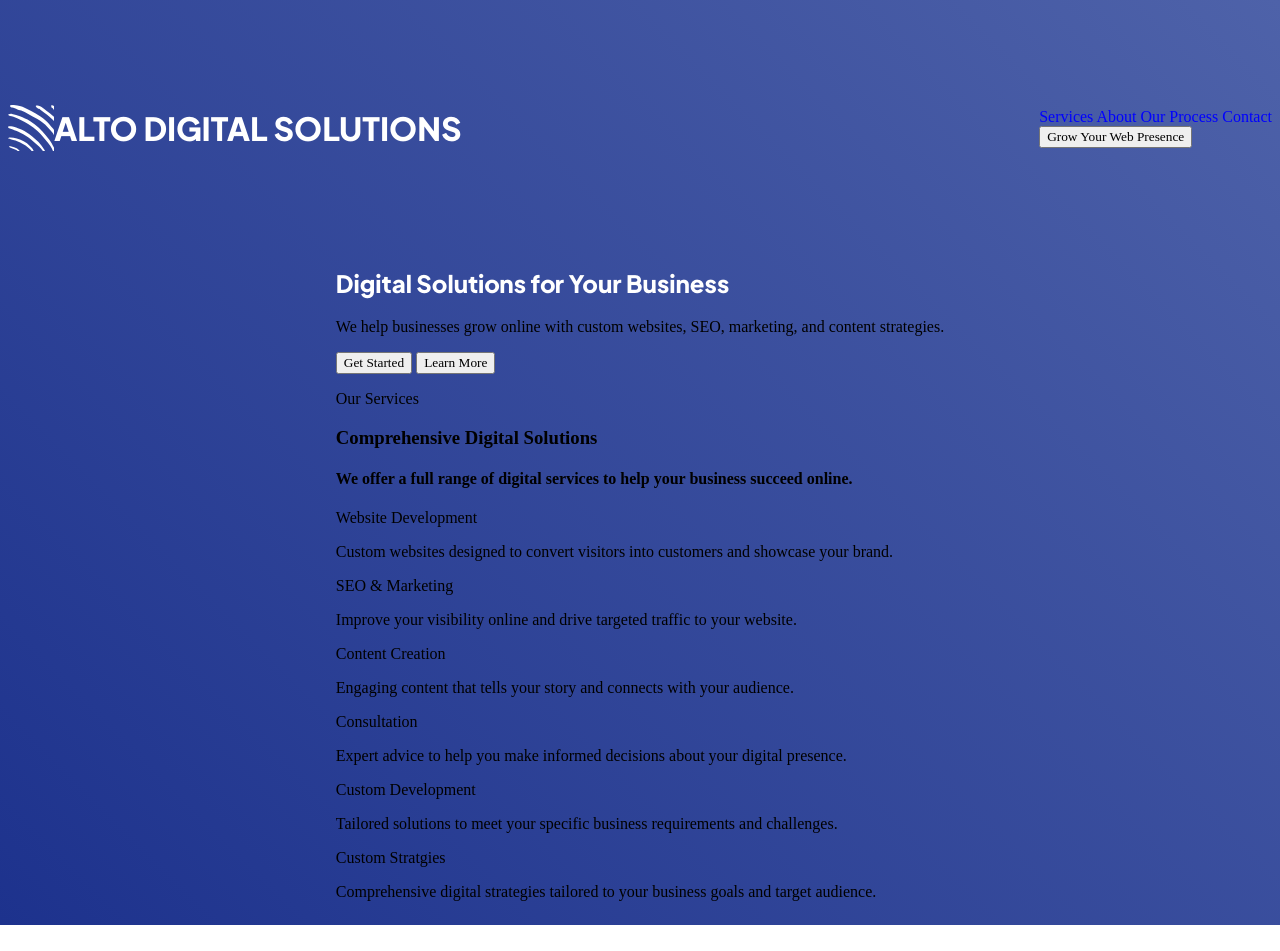
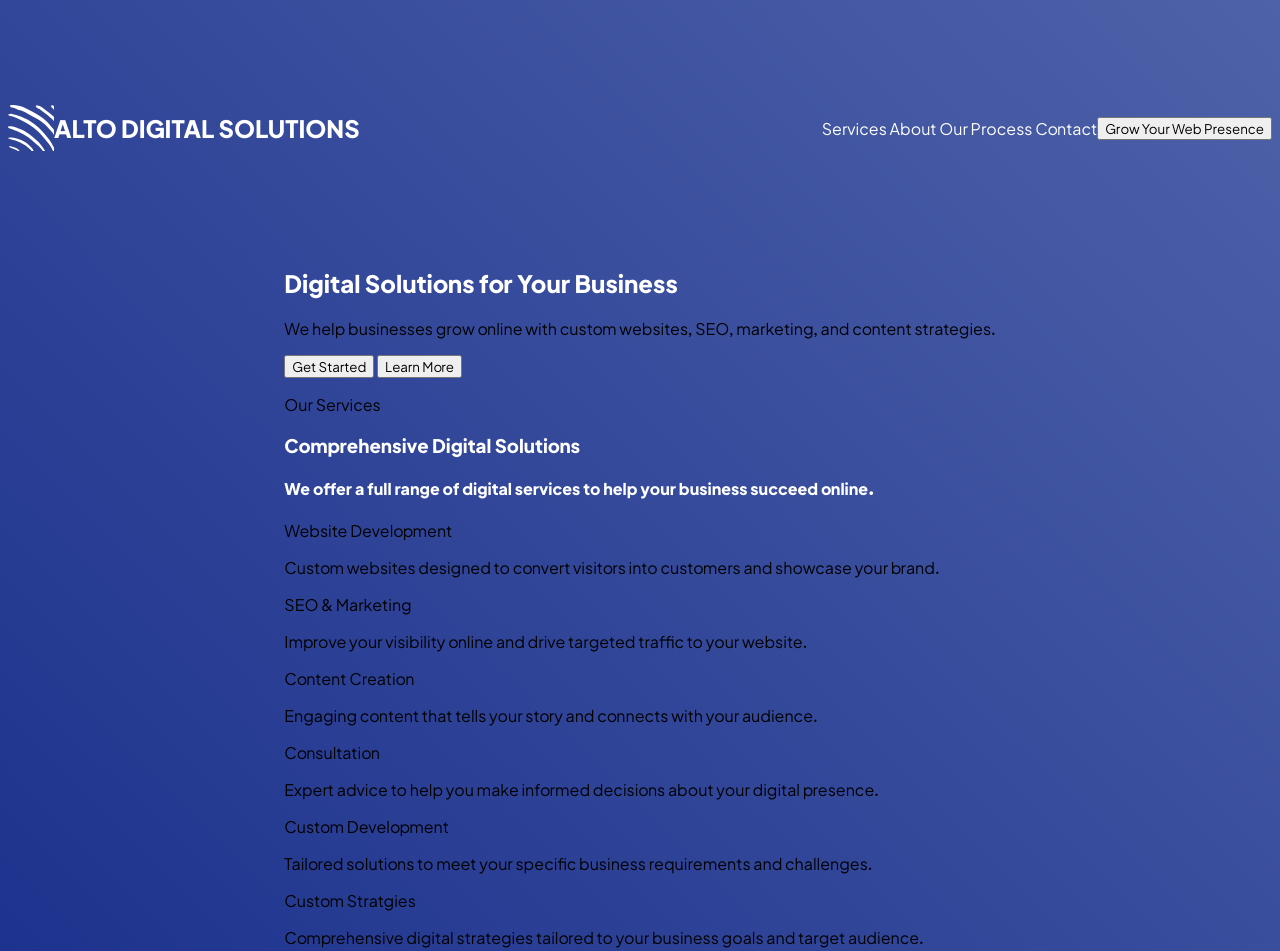
Before and after one commit to senhorgomes/senhorgomes.github.io, a plain HTML site: page index.html in a window 1280 px wide. Shown: the top 951 px of the page. Before the commit the page ends 925 px from the top, so only its background shows below. Drawn offline with Linux system fonts and the light colour scheme.

Commit message:
Modify css font style

```diff
--- a/globals.css
+++ b/globals.css
@@ -1,17 +1,20 @@
 @font-face {
-    font-family: testfont;
+    font-family: mluvka-regular;
     src: url("Mluvka-Regular-BF65518ac8463f5.otf") format("opentype");
-    font-family: otherfont;
+}
+
+@font-face {
+    font-family: mluvka-extra-bold;
     src: url("Mluvka-ExtraBold-BF65518ac86bc69.otf") format("opentype");
 }
 
 * {
-    font-family: "testfont";
+    font-family: "mluvka-regular";
     /* pointer-events: none; */
 
 }
-h1 {
-    font-family: "otherfont";
+h1, h2, h3, h4, h5, h6 {
+    font-family: "mluvka-extra-bold";
     color: white;
 }
 .logo{
@@ -29,8 +32,9 @@ body {
     align-items: center;
 }
 a {
-    color: blue;
-    text-decoration: none; /* no underline */
+    color: white;
+    font-family: "mluvka-regular";
+    text-decoration: none;
 }
 header {
     display: flex;
@@ -42,8 +46,14 @@ header {
 }
 .nav-bar {
     display: flex;
-    flex-direction: column;
+    flex-direction: row;
     justify-content: space-between;
     align-items: center;
     margin: 0 20px;
 }
+.header-right {
+    display: flex;
+    flex-direction: row;
+    justify-content: space-between;
+    align-items: center;
+}
--- a/index.html
+++ b/index.html
@@ -43,20 +43,20 @@
                 </g>
 
             </svg>
-            <h1>ALTO DIGITAL SOLUTIONS</h1>
+            <h2>ALTO DIGITAL SOLUTIONS</h2>
         </div>
-        <div>
+        <div class="header-right">
             <nav>
-                <a href="#services" className="text-sm font-medium hover:text-blue-600 transition-colors">
+                <a href="#services" >
                     Services
                   </a>
-                  <a href="#about" className="text-sm font-medium hover:text-blue-600 transition-colors">
+                  <a href="#about" >
                     About
                   </a>
-                  <a href="#process" className="text-sm font-medium hover:text-blue-600 transition-colors">
+                  <a href="#process" >
                     Our Process
                   </a>
-                  <a href="#contact" className="text-sm font-medium hover:text-blue-600 transition-colors">
+                  <a href="#contact" >
                     Contact
                   </a>
             </nav>
```
